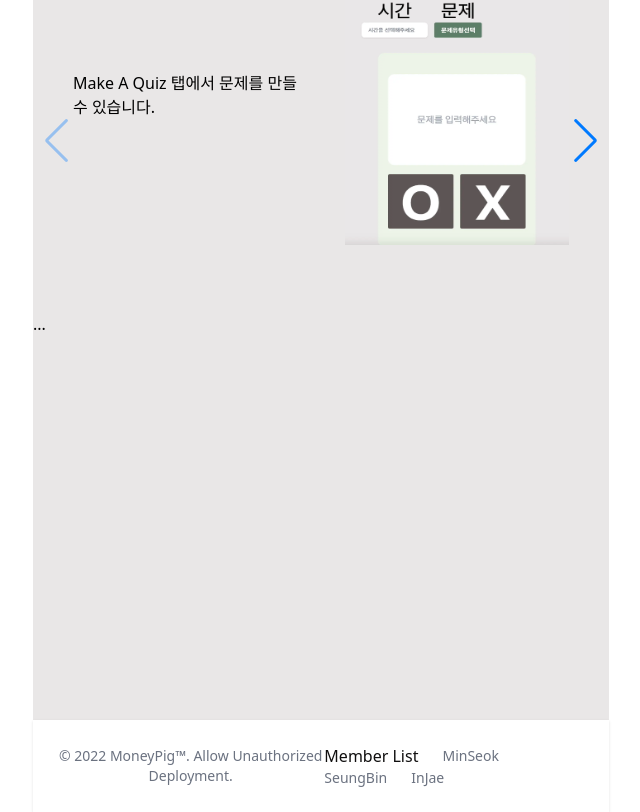
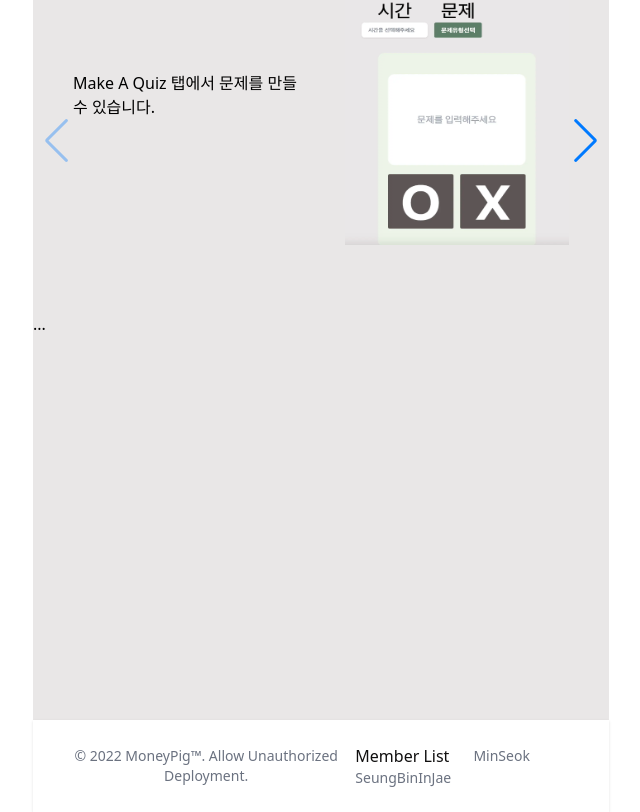
Before and after one commit to oxopolitics-internship-for-codestates/MoneyPig, a Next.js app: page / in a window 1280 px wide. Shown: the part 2765-3577 px from the top of the page, without its empty margins (319-959 px from the left). Built offline with nearby package versions, Linux system fonts and the light colour scheme.

Commit message:
🐛 build error fix

```diff
--- a/pages/makeAQuiz.tsx
+++ b/pages/makeAQuiz.tsx
@@ -270,9 +270,10 @@ const MakeAQuiz: NextPage = () => {
         <div className=" text-center translate-y-6 ">
           <Button
             onClick={openQuizModal}
-            children="확인"
             style="w-20 h-12 md:mt-0 mt-6 drop-shadow-lg"
-          />
+          >
+            확인
+          </Button>
         </div>
       </Modal>
       <Head>
@@ -334,7 +335,7 @@ const MakeAQuiz: NextPage = () => {
           </div>
           <div>
             <div className="text-5xl text-center m-2 ">문제</div>
-            <Button children="문제유형선택" onClick={openQuizModal} />
+            <Button onClick={openQuizModal}>문제유형선택</Button>
           </div>
         </div>
         <div className=" text-center m-10">
@@ -395,11 +396,9 @@ const MakeAQuiz: NextPage = () => {
           </div>
         </div>
         <div className=" text-center h-32">
-          <Button
-            style=" translate-y-16"
-            children="문제 완성"
-            onClick={onSubmit}
-          />
+          <Button style=" translate-y-16" onClick={onSubmit}>
+            문제 완성
+          </Button>
         </div>
       </div>
 
--- a/pages/quiz/index.tsx
+++ b/pages/quiz/index.tsx
@@ -28,7 +28,7 @@ const QuizPage: NextPage<QuizPageProps> = observer(
           return quiz.keyword.includes(searchTerm);
         });
       }
-    }, [searchTerm]);
+    }, [searchTerm, quizes]);
 
     const clickDropDownItem = (clickSearchTerm: string) => {
       setSearchTerm(clickSearchTerm);
--- a/src/components/Footer/Footer.tsx
+++ b/src/components/Footer/Footer.tsx
@@ -1,3 +1,4 @@
+import Link from 'next/link';
 import React from 'react';
 
 const Footer = () => {
@@ -5,9 +6,9 @@ const Footer = () => {
     <footer className="p-4 bg-white shadow md:flex md:items-center md:justify-between md:p-6 dark:bg-gray-800">
       <span className="text-sm text-gray-500 md:text-center dark:text-gray-400">
         © 2022{' '}
-        <a href="/" className="hover:underline">
-          MoneyPig™
-        </a>
+        <Link href="/" className="hover:underline">
+          <a>MoneyPig™</a>
+        </Link>
         . Allow Unauthorized Deployment.
       </span>
       <ul className="flex flex-wrap items-center mt-3 text-sm text-gray-500 dark:text-gray-400 md:mt-0">
@@ -15,28 +16,28 @@ const Footer = () => {
           <p className="mr-4 md:mr-6 text-black ">Member List</p>
         </li>
         <li>
-          <a
+          <Link
             href="https://github.com/oh930428"
             className="mr-4 hover:underline md:mr-6 "
           >
-            MinSeok
-          </a>
+            <a>MinSeok</a>
+          </Link>
         </li>
         <li>
-          <a
+          <Link
             href="https://github.com/tmdqls2257"
             className="mr-4 hover:underline md:mr-6"
           >
-            SeungBin
-          </a>
+            <a>SeungBin</a>
+          </Link>
         </li>
         <li>
-          <a
+          <Link
             href="https://github.com/Applehole"
             className="mr-4 hover:underline md:mr-6"
           >
-            InJae
-          </a>
+            <a>InJae</a>
+          </Link>
         </li>
       </ul>
     </footer>
--- a/src/components/Slider/Slider.tsx
+++ b/src/components/Slider/Slider.tsx
@@ -11,7 +11,7 @@ import 'swiper/css/navigation';
 import 'swiper/css/pagination';
 import 'swiper/css/scrollbar';
 
-export default () => {
+const Slider = () => {
   return (
     <Swiper
       // install Swiper modules
@@ -63,3 +63,4 @@ export default () => {
     </Swiper>
   );
 };
+export default Slider;
```
Also changed, not shown: 2 other files (tests, documents, lock files or other folders).
